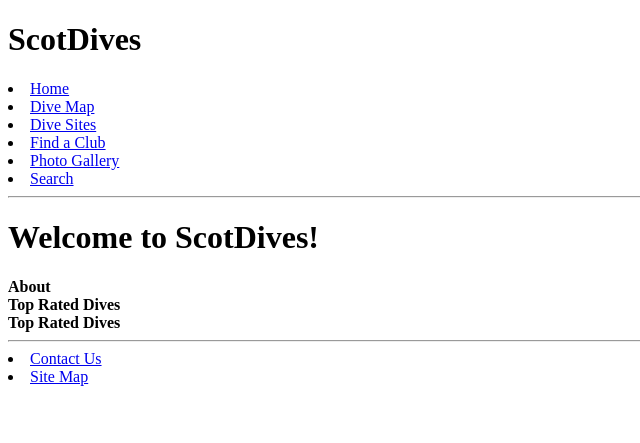
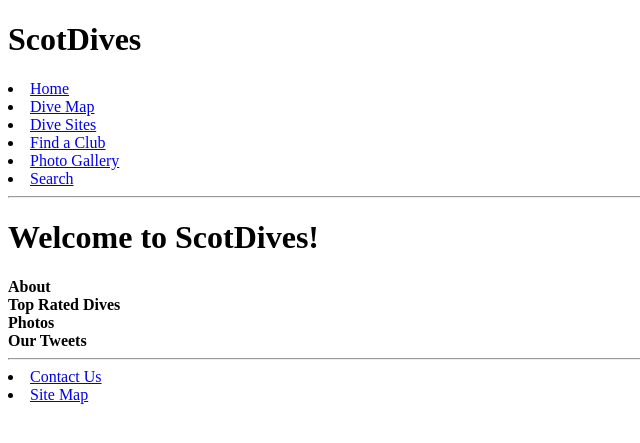
Before and after one commit to Sadita/ITWebsite, a Django app: page / in a window 1280 px wide. Shown: the top 443 px of the page, without its empty margins (0-640 px from the left). Run offline with Django 3.2, Linux system fonts and the light colour scheme; some libraries are stand-ins or nearby versions.

Commit message:
changesFeb20

```diff
--- a/templates/scotDives/index.html
+++ b/templates/scotDives/index.html
@@ -23,7 +23,11 @@
         </div>
 
         <div class="space-topbottom">
-            <strong>Top Rated Dives</strong>
+            <strong>Photos</strong>
+        </div>
+
+        <div class="space-topbottom">
+            <strong>Our Tweets</strong>
         </div>
 
 {% endblock %}
```
Also changed, not shown: 1 other file.
